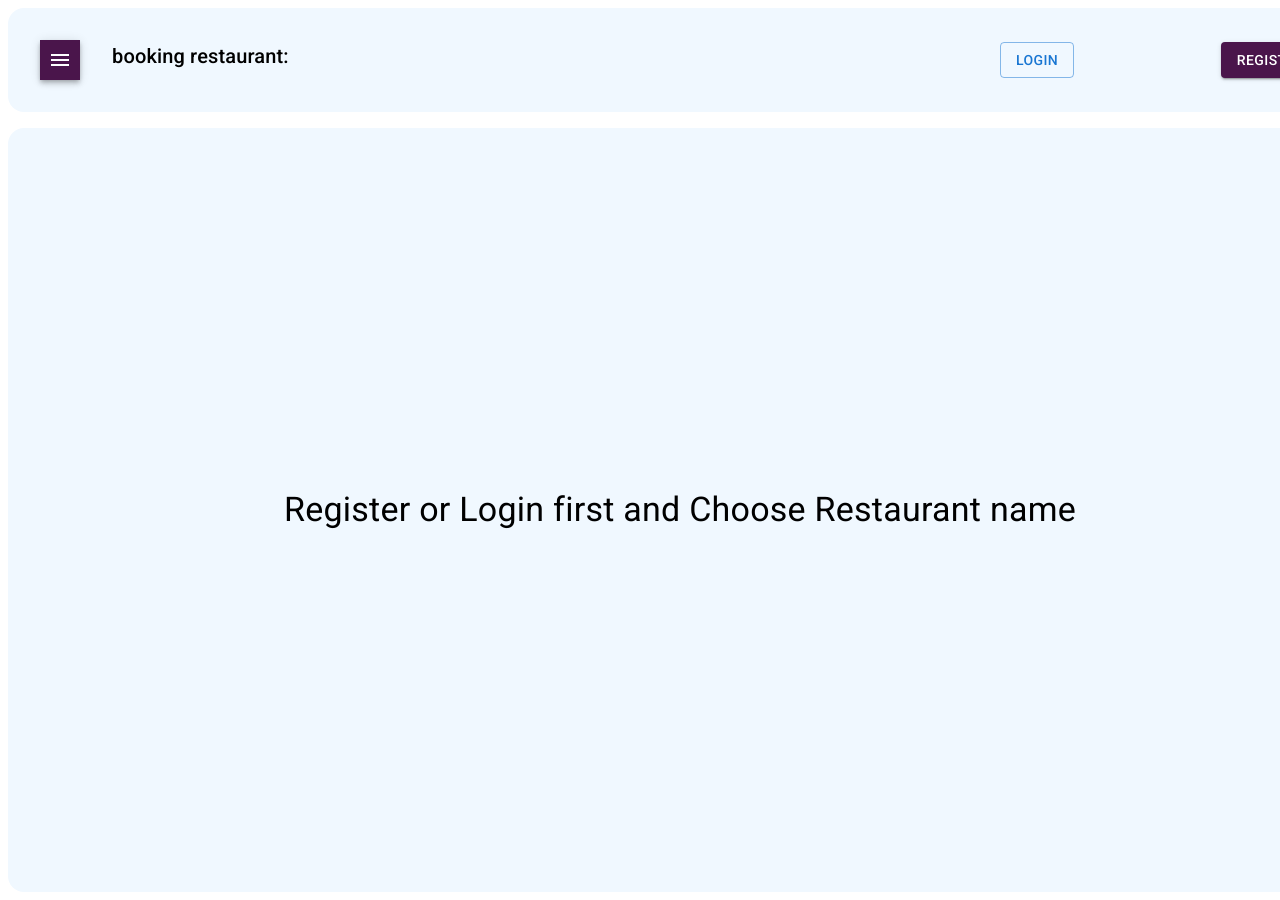
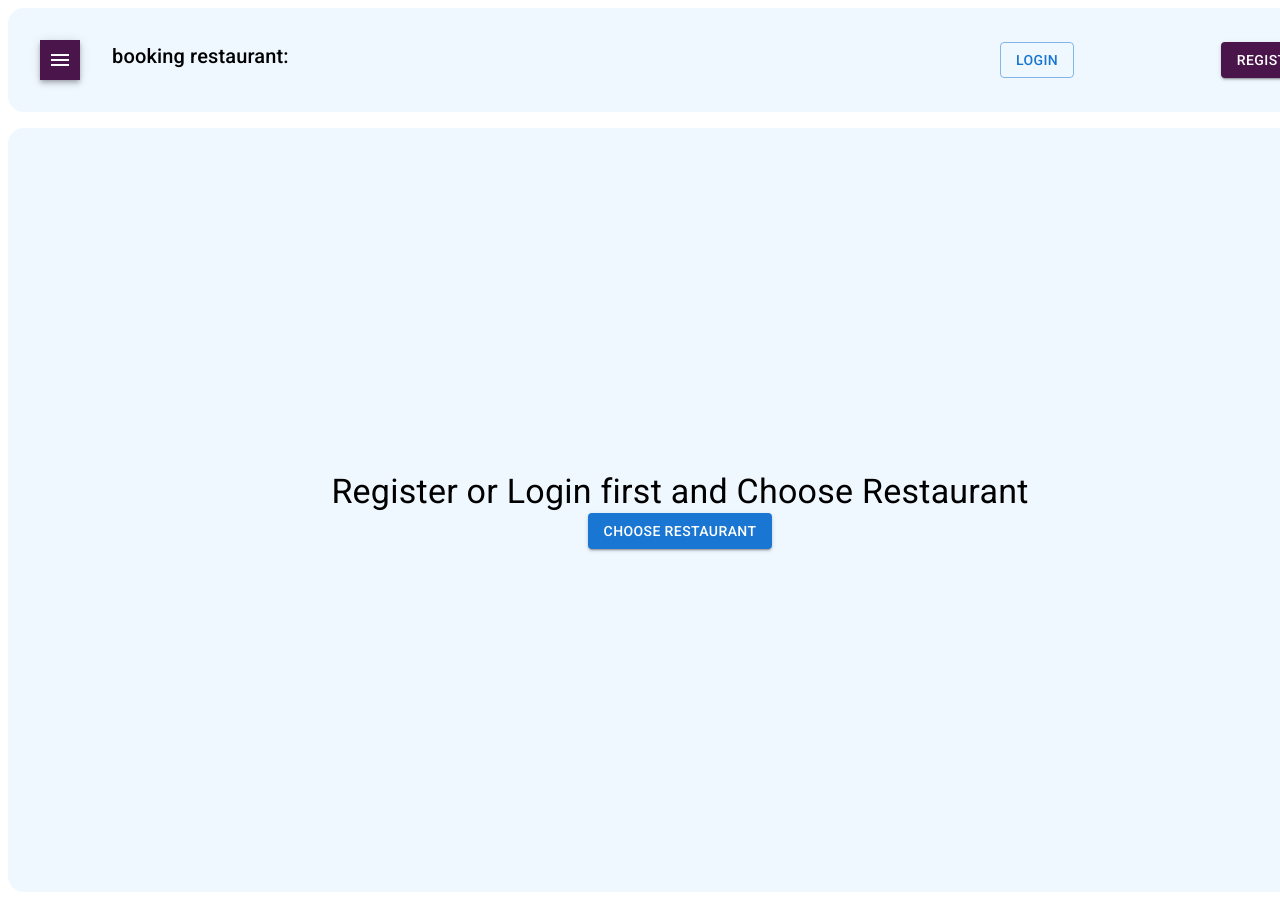
Before and after one commit to Kitty-Sam/booking, a React (Vite) app: page /booking in a window 1280 px wide. Shown: the top 900 px of the page. Built offline with nearby package versions, Linux system fonts and the light colour scheme.

Commit message:
fix: minor style fix

```diff
--- a/src/pages/Booking.tsx
+++ b/src/pages/Booking.tsx
@@ -1,5 +1,5 @@
 import { Header } from '@components/Header';
-import { TextField, Typography } from '@mui/material';
+import { Button, TextField, Typography } from '@mui/material';
 import { ProgressSteps } from '@components/ProgressSteps';
 import { CustomDatePicker } from '@components/DatePicker';
 import stylesButton from '@styles/ProgressSteps.module.css';
@@ -12,6 +12,7 @@ import { getCurrentRestaurant, getIsLogged } from '@store/redux/selectors';
 import { themeColors } from '@constants/themeColors';
 
 import styles from '@styles/Main.module.css';
+import { useNavigate } from 'react-router-dom';
 
 export const Booking = () => {
     const [activeStep, setActiveStep] = useState(1);
@@ -29,14 +30,25 @@ export const Booking = () => {
         dateAndTime: startDate?.toString(),
     };
 
+    const navigate = useNavigate();
+
+    const onChooseRestaurantPress = () => {
+        navigate('/');
+    };
+
     return (
         <>
             <Header />
             <div className={styles.wrapper}>
                 {!isLoggedIn || !currentRestaurant ? (
-                    <Typography variant="h4" className={styles.typographyGap}>
-                        Register or Login first and Choose Restaurant name
-                    </Typography>
+                    <>
+                        <Typography variant="h4" className={styles.typographyGap}>
+                            Register or Login first and Choose Restaurant
+                        </Typography>
+                        <Button variant="contained" onClick={onChooseRestaurantPress}>
+                            Choose Restaurant
+                        </Button>
+                    </>
                 ) : (
                     <>
                         <ProgressSteps activeStep={activeStep} setActiveStep={setActiveStep} />
```
